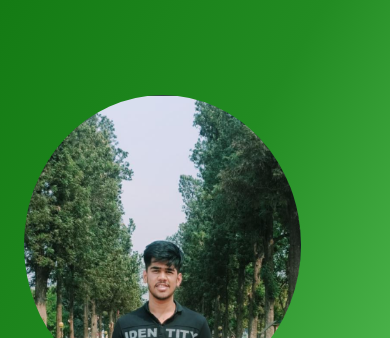
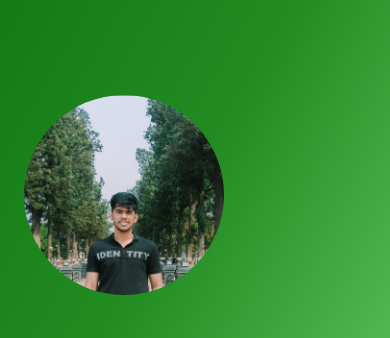
Before and after one commit to Prem07a/Porfoliio, a plain HTML site: page index.html in a window 390 px wide. Shown: the part 57-395 px from the top of the page. Drawn offline with nearby package versions, Linux system fonts and the light colour scheme.

Commit message:
Update style.css

```diff
--- a/css/style.css
+++ b/css/style.css
@@ -124,4 +124,10 @@
   .skill-img{
     height: 70px;
   }
+  .profile{
+    height: 200px;
+    width: 200px;
+    border-radius: 50%;
+
+  }
 }
```
